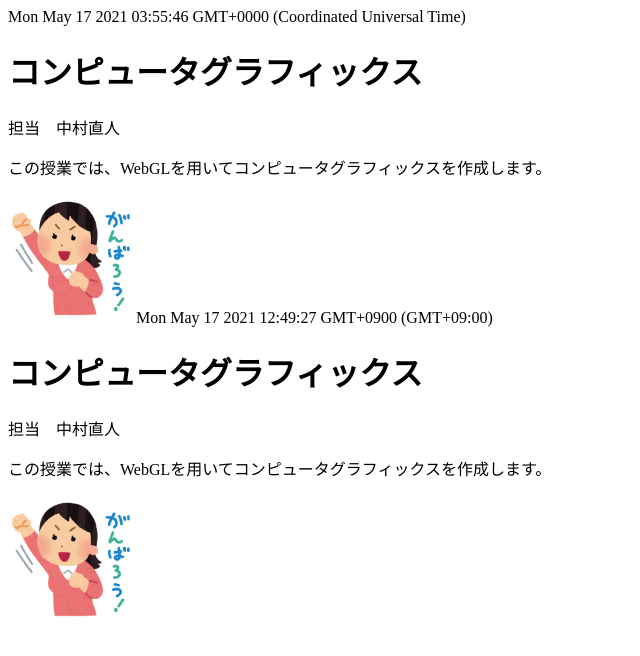
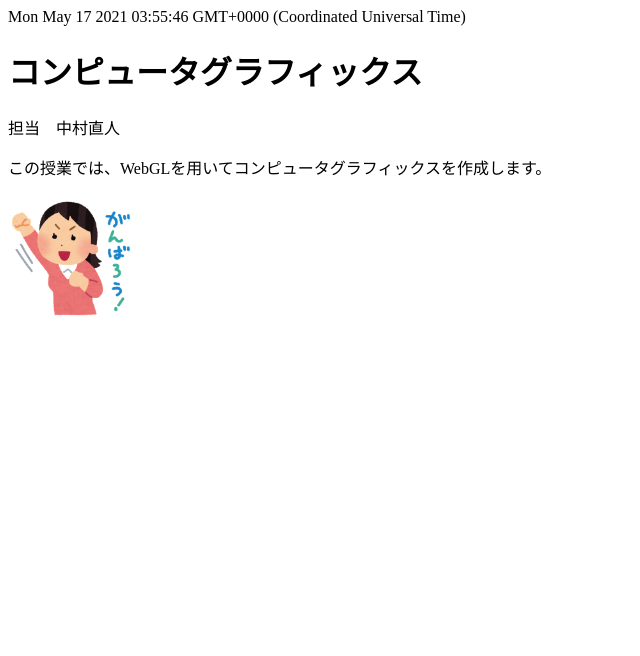
Before and after one commit to kanntaiei/kanntaiei.github.io, a plain HTML site: page index.html in a window 1280 px wide. Shown: the whole page, without its empty margins (0-640 px from the left). Drawn offline with Linux system fonts and the light colour scheme.

Commit message:
Update index.html

```diff
--- a/index.html
+++ b/index.html
@@ -14,8 +14,7 @@
         var image = new Image(128,128); //image オブジェクトの作成
         image.src = "ganba.png"; //imageのソースの指定
         document.body.appendChild(image); //imageをDOM要素に組み込む
-    </script>Mon May 17 2021 12:49:27 GMT+0900 (GMT+09:00)<h1>コンピュータグラフィックス</h1><p>担当　中村直人</p><p>この授業では、WebGLを用いてコンピュータグラフィックスを作成します。</p><img width="128" height="128" src="ganba.png">
-
+    </script>
 
 
 
```
